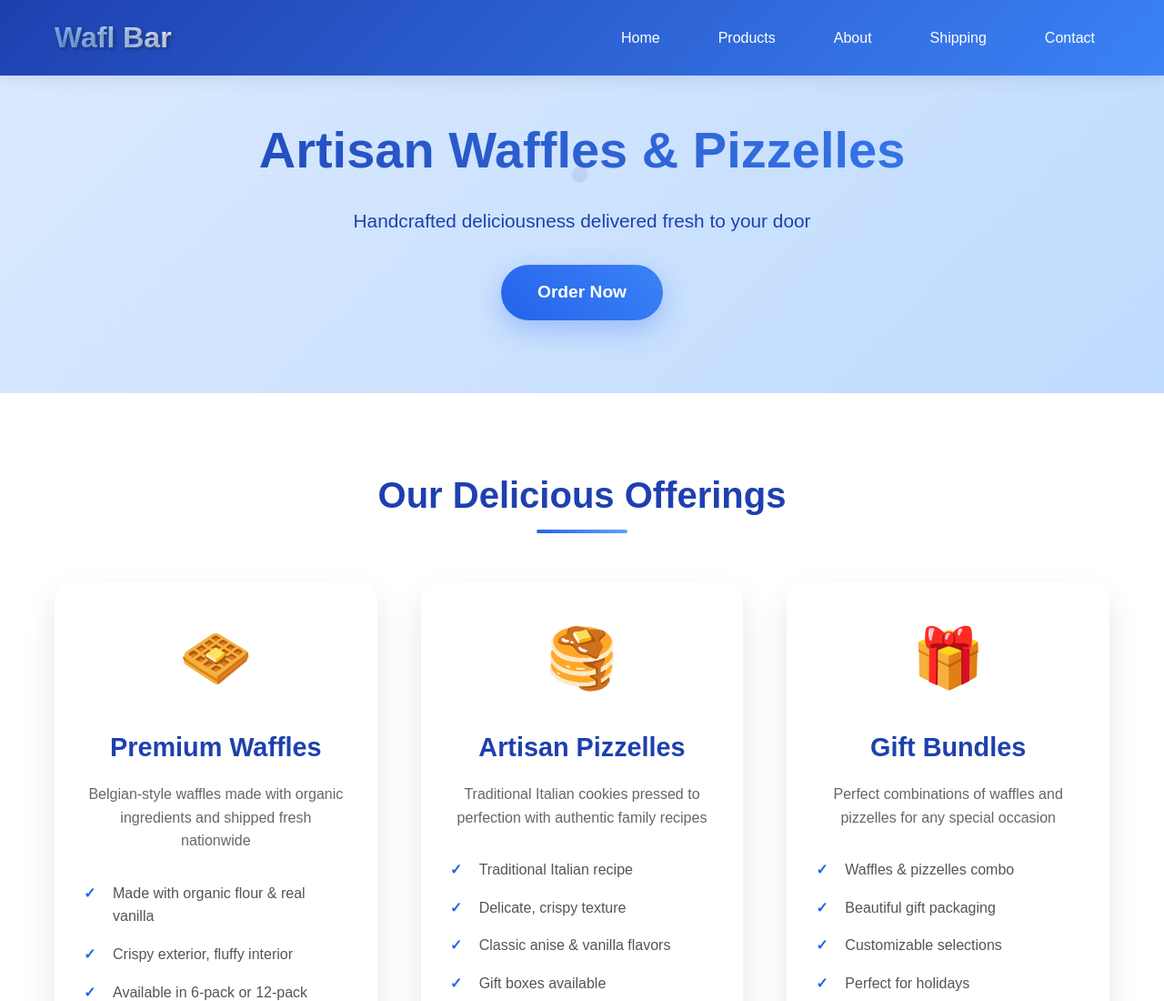
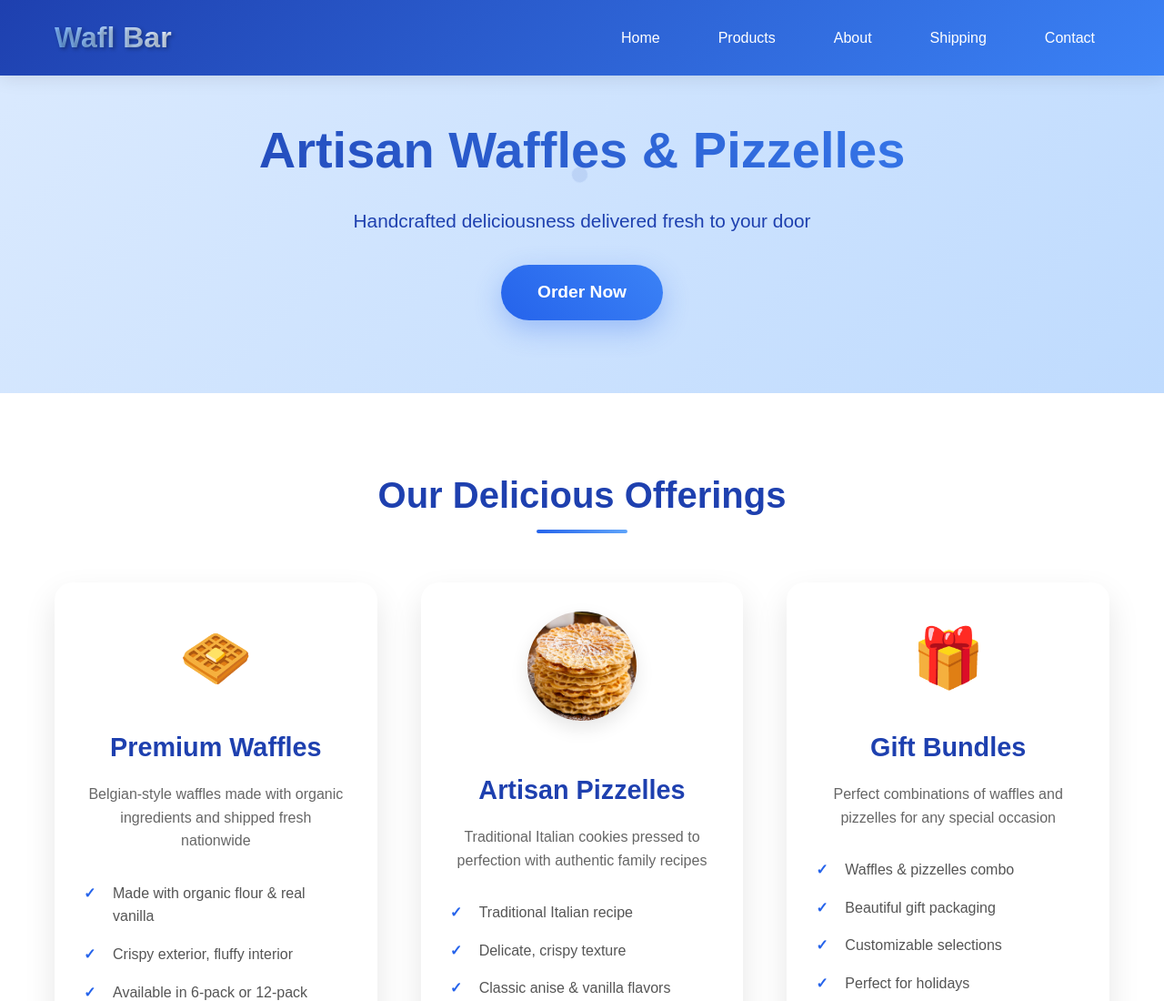
Before and after one commit to eseabo/Wafl-Bar, a plain HTML site: page index.html in a window 1280 px wide. Shown: the top 1100 px of the page at 91% size. Drawn offline with Linux system fonts and the light colour scheme.

Commit message:
Update index.html

```diff
--- a/index.html
+++ b/index.html
@@ -431,7 +431,7 @@
 
                 <div class="product-card fade-in">
                     <div class="product-icon">
-                        <img src="./Pizzelle-Cookies-SQUARE-9910332.jpg" alt="Pizzelles" style="width: 120px; height: 120px; border-radius: 50%; object-fit: cover; box-shadow: 0 8px 20px rgba(0,0,0,0.1);" onerror="this.style.display='none'; this.parentNode.innerHTML='🥞';">
+                        <img src="Pizzelle.jpg" alt="Pizzelles" style="width: 120px; height: 120px; border-radius: 50%; object-fit: cover; box-shadow: 0 8px 20px rgba(0,0,0,0.1);">
                     </div>
                     <h3>Artisan Pizzelles</h3>
                     <p>Traditional Italian cookies pressed to perfection with authentic family recipes</p>
```
